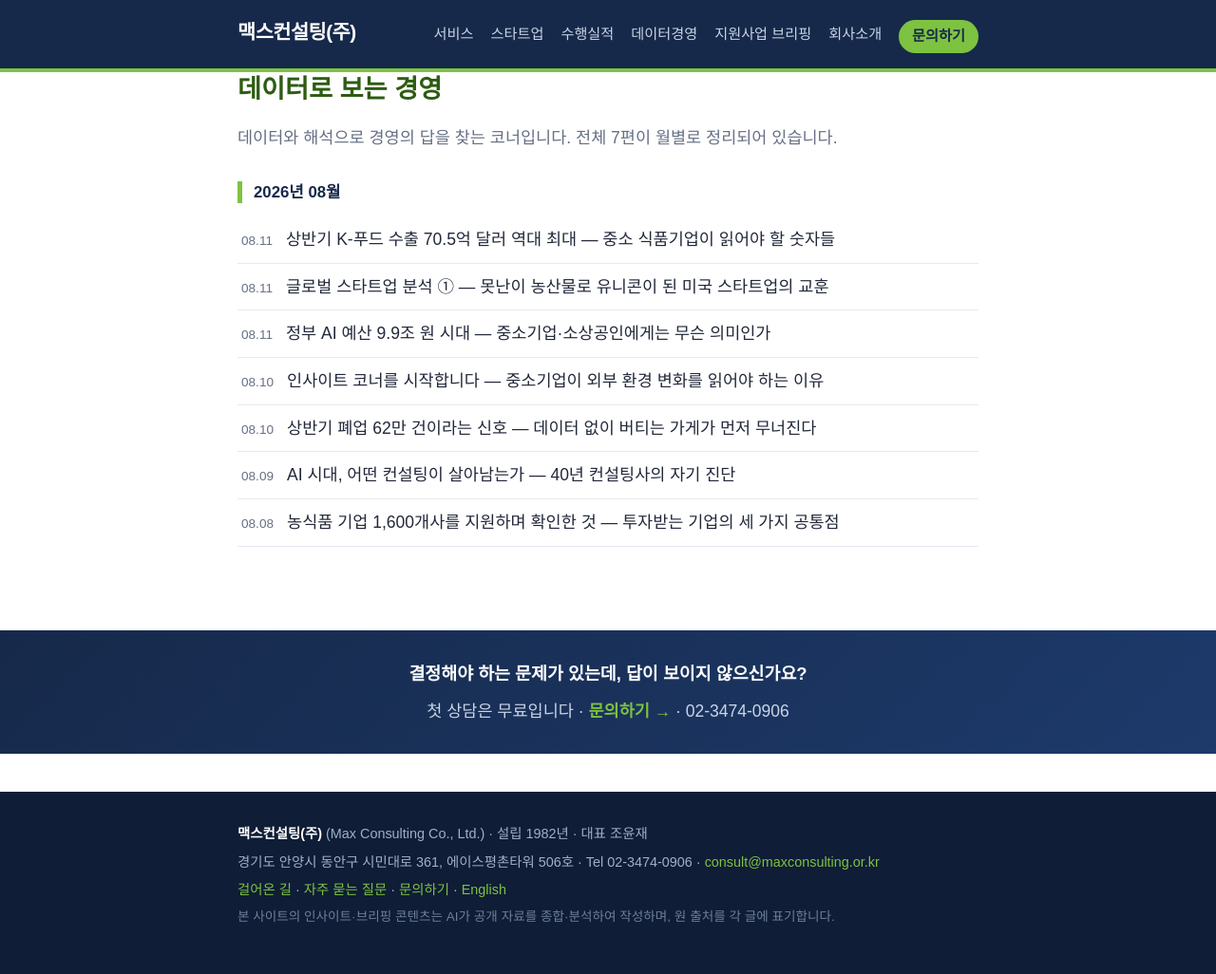
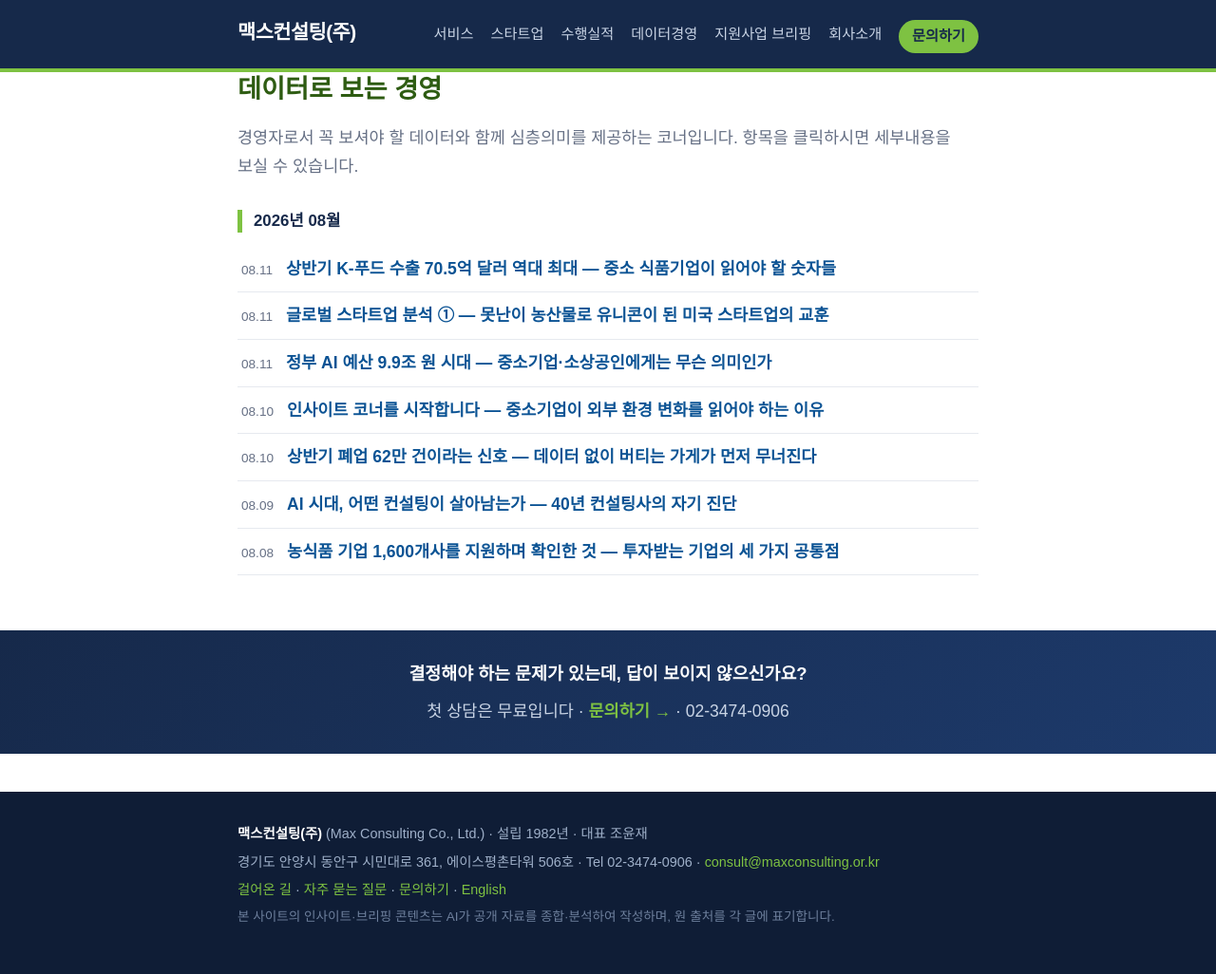
Before and after one commit to isac1003/isac1003.github.io, a Jekyll site: the page built from insights.html, in a window 1280 px wide. Shown: the whole page at 95% size. Built offline with Jekyll 4.4.1, drawn with Linux system fonts in a browser that asks for light colours.

Commit message:
목록 페이지 개선: 안내 문구 교체, 클릭 가능한 글 제목을 파란색 볼드로 표시

```diff
--- a/assets/style.css
+++ b/assets/style.css
@@ -150,7 +150,7 @@ hr { border: none; border-top: 1px solid var(--line); margin: 2em 0; }
   padding: 9px 4px; border-bottom: 1px solid var(--line);
 }
 .archive-list time { color: var(--muted); font-size: 0.85rem; white-space: nowrap; font-variant-numeric: tabular-nums; }
-.archive-list a { color: var(--text); flex: 1; }
+.archive-list a { color: var(--accent); font-weight: 700; flex: 1; }
 .archive-list a:hover { color: var(--green-dark); text-decoration: none; }
 
 /* ── 글 하단 내비게이션 ── */
@@ -164,7 +164,7 @@ hr { border: none; border-top: 1px solid var(--line); margin: 2em 0; }
 /* ── 브리핑 뱃지·목록 ── */
 .brief-list { list-style: none; padding: 0; margin: 8px 0 0; }
 .brief-list li { display: flex; align-items: baseline; gap: 8px; padding: 9px 4px; border-bottom: 1px solid var(--line); flex-wrap: wrap; }
-.brief-list a { color: var(--text); flex: 1; min-width: 200px; }
+.brief-list a { color: var(--accent); font-weight: 700; flex: 1; min-width: 200px; }
 .brief-list a:hover { color: var(--green-dark); text-decoration: none; }
 .badge { display: inline-block; font-size: 0.75rem; font-weight: 700; padding: 2px 8px; border-radius: 20px; white-space: nowrap; line-height: 1.6; }
 .badge-dday { background: #e8f5d9; color: var(--green-dark); }
--- a/briefing.html
+++ b/briefing.html
@@ -5,7 +5,7 @@ description: 창업·중소기업 정부지원사업 공고를 대상·마감일
 permalink: /briefing/
 ---
 <h1>지원사업 브리핑</h1>
-<p class="section-desc">창업·중소기업 지원사업 공고를 대상·마감일 중심으로 매일 정리합니다. 전체 {{ site.categories.briefing | size }}편.</p>
+<p class="section-desc">창업·중소기업 지원사업 공고를 대상·마감일 중심으로 매일 정리합니다. 항목을 클릭하시면 세부내용을 보실 수 있습니다.</p>
 
 {% assign briefs = site.categories.briefing %}
 
--- a/insights.html
+++ b/insights.html
@@ -5,7 +5,7 @@ description: 데이터와 해석으로 경영의 답을 찾습니다. 경영·
 permalink: /insights/
 ---
 <h1>데이터로 보는 경영</h1>
-<p class="section-desc">데이터와 해석으로 경영의 답을 찾는 코너입니다. 전체 {{ site.categories.insights | size }}편이 월별로 정리되어 있습니다.</p>
+<p class="section-desc">경영자로서 꼭 보셔야 할 데이터와 함께 심층의미를 제공하는 코너입니다. 항목을 클릭하시면 세부내용을 보실 수 있습니다.</p>
 {% assign prev_month = "" %}
 {% for post in site.categories.insights %}
   {% assign this_month = post.date | date: "%Y년 %m월" %}
```
